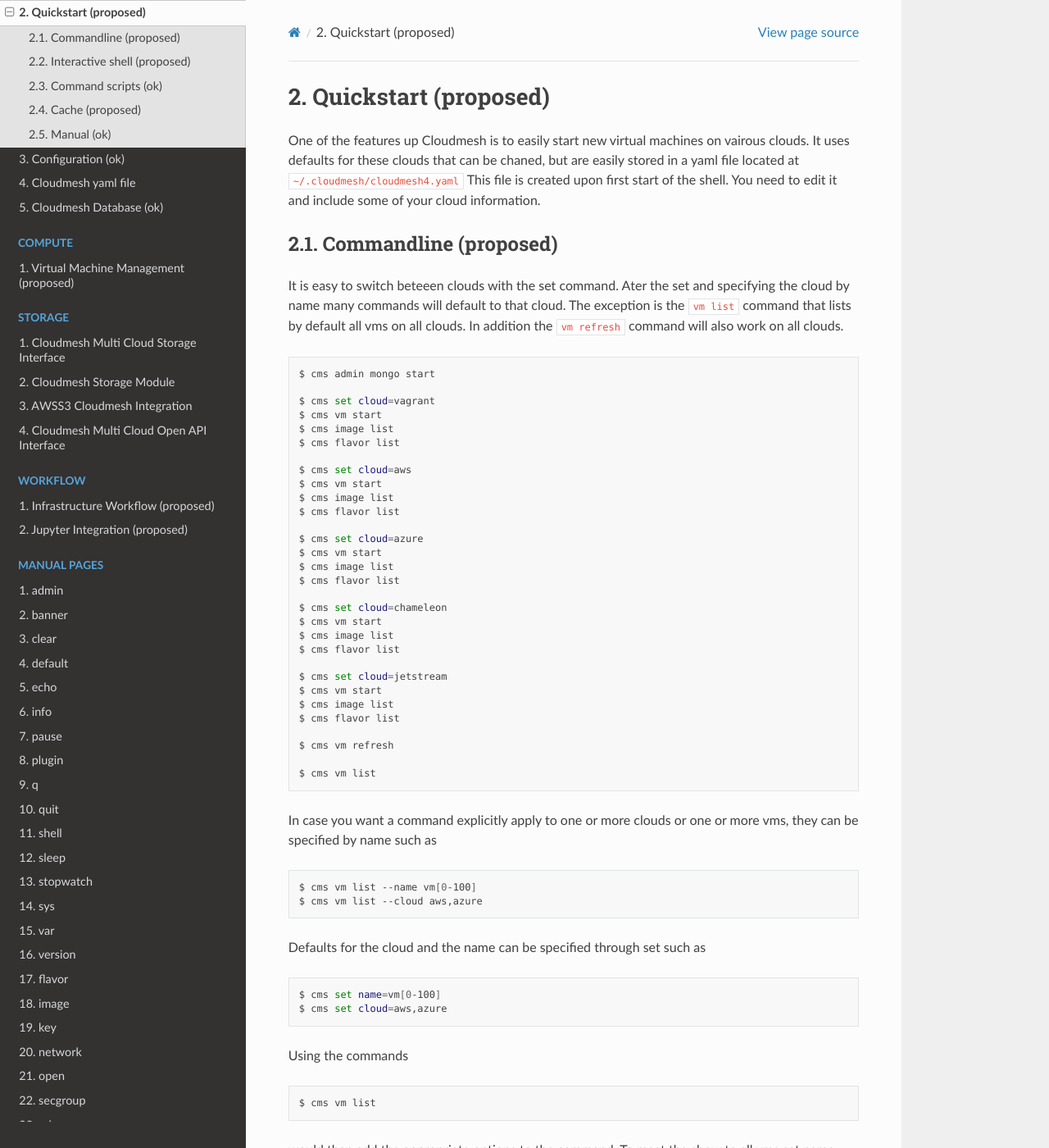
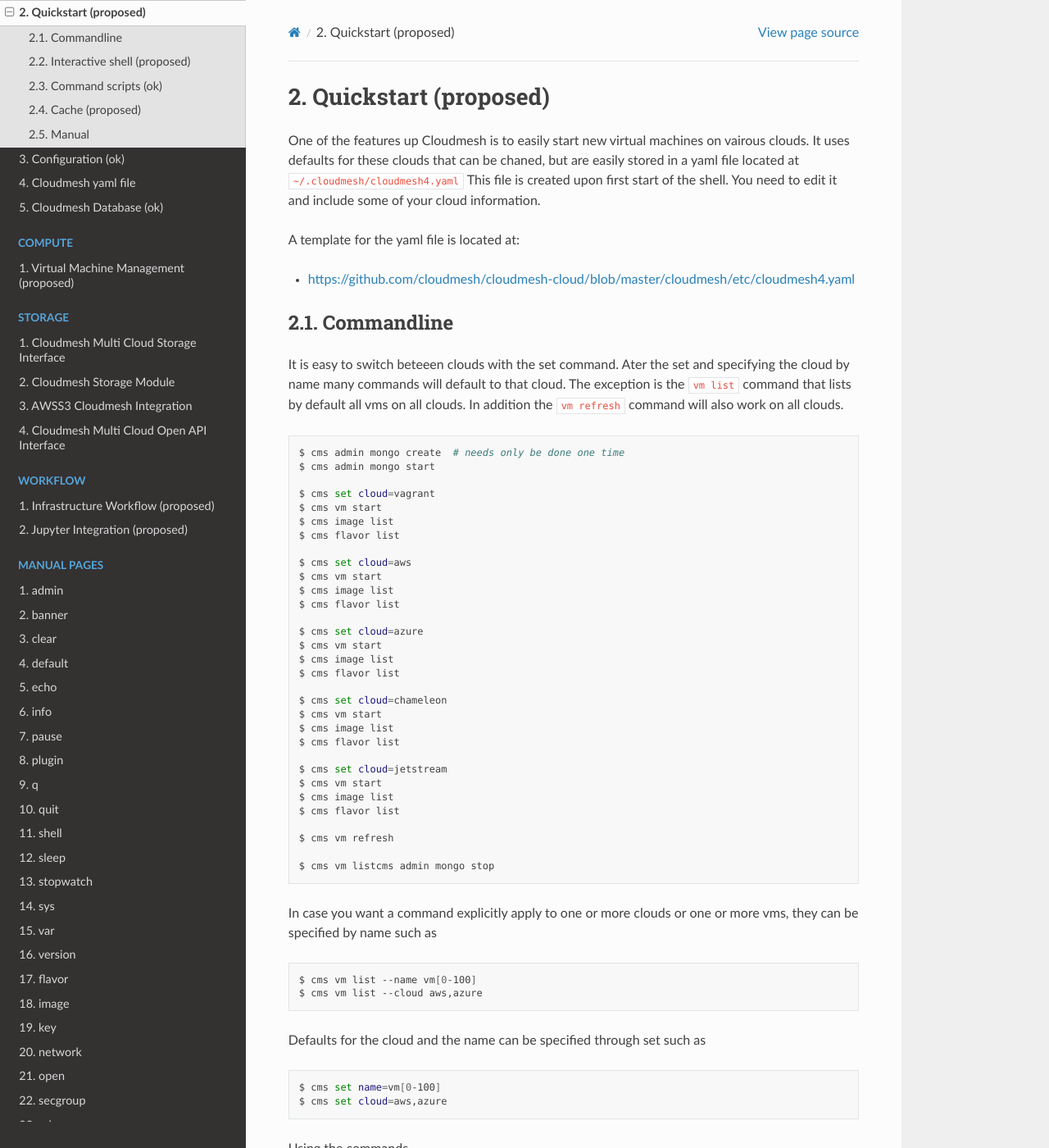
Before and after one commit to xiaoyue10131748/cloudmesh-manual, a Sphinx documentation site: the page built from docs-source/source/quickstart.md, in a window 1280 px wide and 1400 px high. Shown: the whole window at 82% size. Built offline with Sphinx 7.4.7 and the Read the Docs theme 2.0.0, drawn with Linux system fonts in a browser that asks for light colours; pages that are not in the unit, such as notebooks, are missing from menus.

Commit message:
improve quickstart

````diff
--- a/docs-source/source/quickstart.md
+++ b/docs-source/source/quickstart.md
@@ -6,7 +6,11 @@
 file is  created upon first start of the shell. You need to edit it and include
 some of your cloud information.
 
-## Commandline (proposed)
+A template for the yaml file is located at:
+
+* <https://github.com/cloudmesh/cloudmesh-cloud/blob/master/cloudmesh/etc/cloudmesh4.yaml>
+
+## Commandline
 
 It is easy to switch beteeen clouds with the set command. Ater the set and
 specifying the cloud by name many commands will default to that cloud. The
@@ -14,6 +18,7 @@
 In addition the `vm refresh` command will also work on all clouds.
 
 ```bash
+$ cms admin mongo create  # needs only be done one time
 $ cms admin mongo start
 
 $ cms set cloud=vagrant
@@ -43,7 +48,8 @@
 
 $ cms vm refresh
 
-$ cms vm list
+$ cms vm listcms admin mongo stop
+
 ```
 
 In case you want a command explicitly apply to one or more clouds or one or more
@@ -133,7 +139,7 @@
 $ cms set refresh=False
 ```
 
-## Manual (ok)
+## Manual
 
 The manaul page can be opened with
 
````
Also changed, not shown: docs-source/source/about.md (+1 -1 lines).
